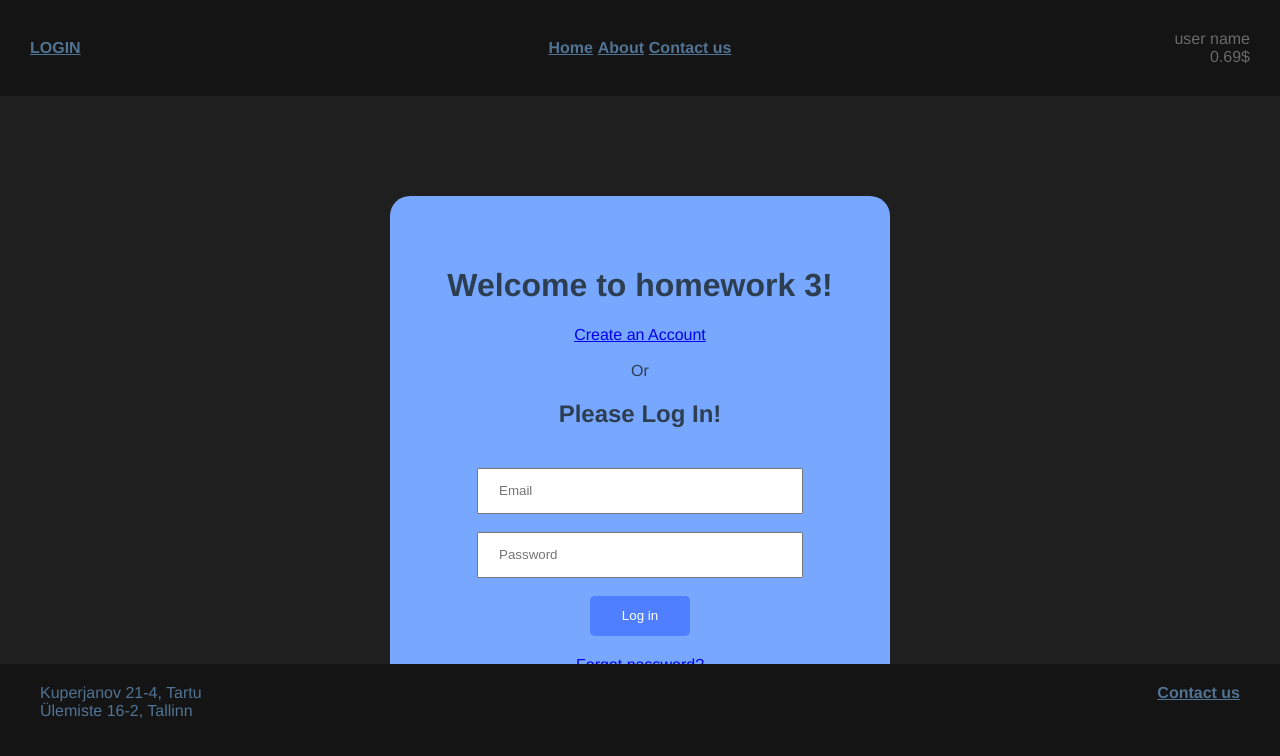
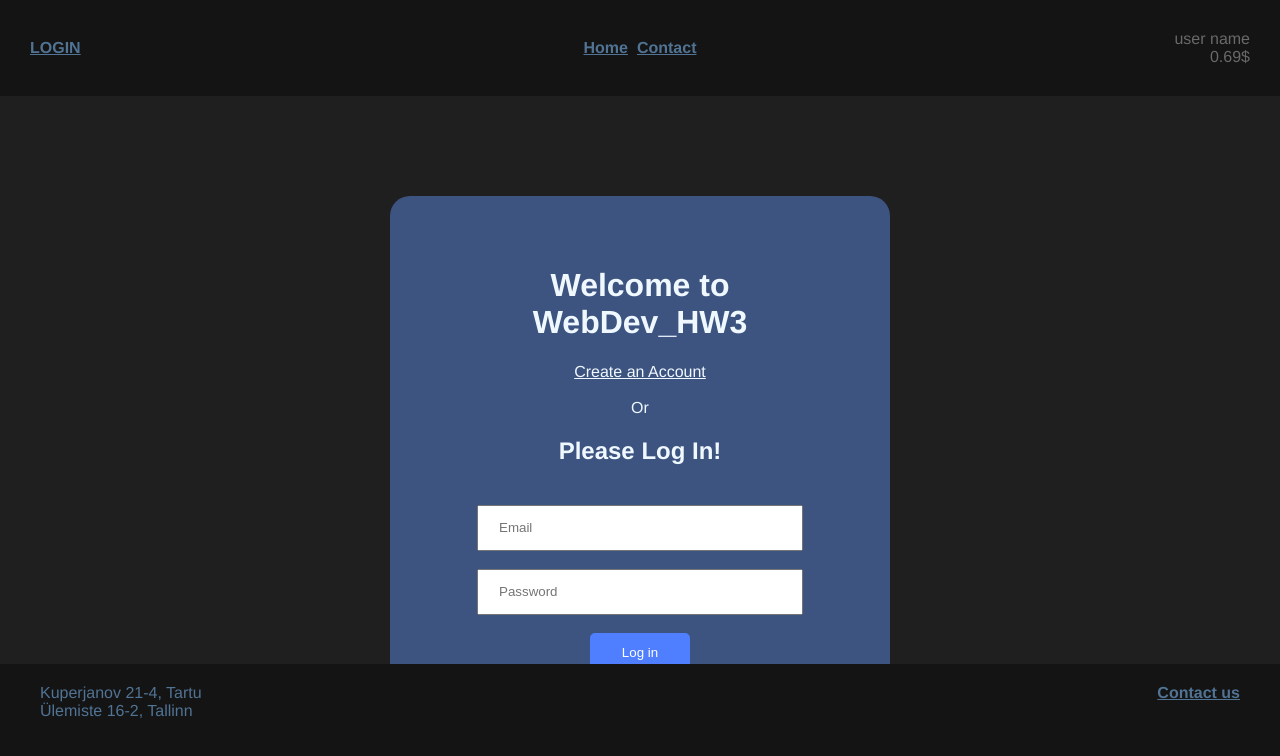
Before and after one commit to EharK/webdev_H3, a Vue app: page /Login in a window 1280 px wide. Shown: the top 756 px of the page. Built offline with nearby package versions, Linux system fonts and the light colour scheme.

Commit message:
color fixes

```diff
--- a/src/components/partials/navigationBar.vue
+++ b/src/components/partials/navigationBar.vue
@@ -5,8 +5,7 @@
       </span>
       <span class="nav-container">
         <router-link to="/">Home</router-link>
-        <router-link to="/about">About</router-link>
-        <router-link to="/contactus">Contact us</router-link>
+        <router-link to="/contactus">Contact</router-link>
       </span>
       <span class="navbar-text">
         <p>user name</p>
@@ -25,10 +24,10 @@
 
 .nav-container {
   display: flex;
-  place-content: space-between;
+  place-content: space-around;
   align-items: center;
   padding: 0;
-  width: 15%;
+  width: 10%;
 }
 
 .navbar-text p {
--- a/src/router/index.js
+++ b/src/router/index.js
@@ -18,12 +18,6 @@ const routes = [
     component: Login,
   },
   {
-    path: "/about",
-    name: "About",
-    component: () =>
-      import("../views/About.vue"),
-  },
-  {
     path: "/contactus",
     name: "Contact us",
     component: Contactus,
--- a/src/views/About.vue
+++ /dev/null
@@ -1,5 +0,0 @@
-<template>
-  <div class="about">
-    <h1>This is an about page</h1>
-  </div>
-</template>
--- a/src/views/Login.vue
+++ b/src/views/Login.vue
@@ -1,6 +1,6 @@
 <template>
   <div class="middle-container">
-    <h1>Welcome to homework 3!</h1>
+    <h1>Welcome to WebDev_HW3</h1>
     <router-link to="/login">Create an Account</router-link><br />
     <span>Or</span>
     <h2>Please Log In!</h2>
@@ -20,12 +20,17 @@
   display: flex;
   flex-direction: column;
   align-items: center;
-  background-color: rgb(119, 167, 255);
+  background-color: rgb(61, 84, 128);
   padding: 50px;
   margin: 100px auto 100px auto;
   width: 400px;
   border-radius: 20px;
   z-index: 50;
+  color:aliceblue;
+}
+
+a {
+    color: aliceblue;
 }
 
 #background {
```
